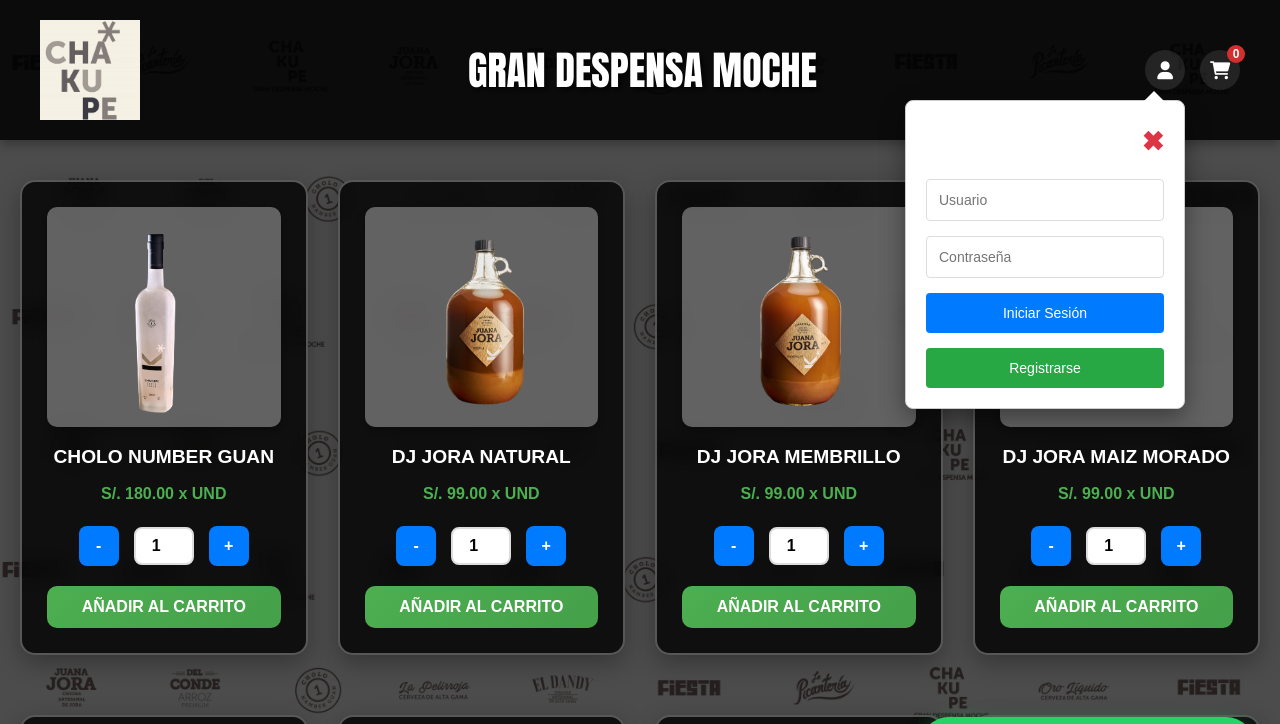
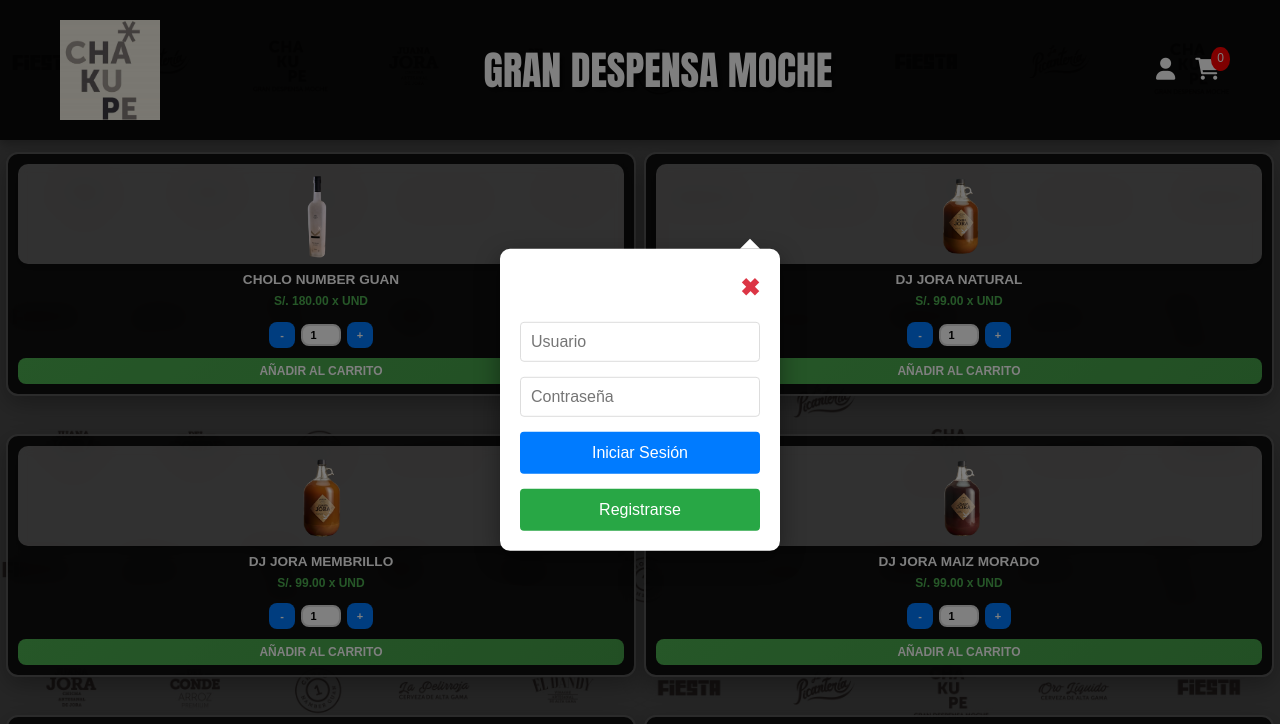
Before and after one commit to CESIL20/GRAN_DESPENSA_MOCHE, a plain HTML site: page index.html in a window 1280 px wide. Both pictures are taken after a click on the icon 1165 px from the left and 70 px from the top of the page. Shown: the top 724 px of the page. Drawn offline with Linux system fonts and the light colour scheme.

Commit message:
Update index.html

```diff
--- a/index.html
+++ b/index.html
@@ -62,13 +62,13 @@
     justify-content: space-between;
     align-items: center;
     flex-wrap: nowrap;
-    gap: 15px;
-    padding: 10px 0;
+    gap: 20px; /* un poquito más de aire */
+    padding: 10px 20px;
 }
 
 /* Logo */
 .logo-container {
-    order: 1;
+    flex: 0 0 auto; /* evita que se estire */
     display: flex;
     align-items: center;
 }
@@ -88,9 +88,8 @@
 
 /* Título */
 .titulo {
-    order: 2;
+    flex: 1; /* ocupa espacio central */
     text-align: center;
-    flex-grow: 1;
 }
 
 .titulo h1 {
@@ -99,55 +98,39 @@
     font-size: 2.5em;
     margin: 0;
     text-shadow: 3px 3px 6px rgba(0, 0, 0, 0.8);
+    white-space: nowrap; /* evita que salte de línea */
+    overflow: hidden;
+    text-overflow: ellipsis; /* pone "..." si es demasiado largo */
 }
 
 /* Iconos de usuario y carrito */
 .user-cart {
-    order: 3;
+    flex: 0 0 auto; /* que no se expanda */
     display: flex;
     align-items: center;
-    gap: 15px;
+    gap: 20px; /* espacio entre íconos */
     color: white;
     position: relative;
     z-index: 100;
 }
 
 .user-icon, .cart-icon {
+    cursor: pointer;
+    font-size: 22px;
     position: relative;
-    width: 40px;
-    height: 40px;
-    font-size: 18px;
-    cursor: pointer;
-    border-radius: 50%;
-    background-color: rgba(255, 255, 255, 0.1);
-    transition: all 0.3s;
-    display: flex;
-    align-items: center;
-    justify-content: center;
-    z-index: 101;
-}
-
-.user-icon:hover, .cart-icon:hover {
-    background-color: rgba(255, 255, 255, 0.2);
-    transform: scale(1.1);
 }
 
 .cart-count {
     position: absolute;
     top: -5px;
-    right: -5px;
-    background-color: #d32f2f;
+    right: -10px;
+    background: red;
     color: white;
     font-size: 12px;
-    min-width: 18px;
-    height: 18px;
+    padding: 2px 6px;
     border-radius: 50%;
-    font-weight: bold;
-    display: flex;
-    align-items: center;
-    justify-content: center;
-    line-height: 1;
-}
+}
+
 
 #logout-btn {
     background-color: #dc3545;
@@ -165,24 +148,35 @@
     background-color: #c82333;
 }
 
-/* Login Popup */
 .user-auth {
-    position: absolute;
-    top: 50px;
-    right: 0;
-    background-color: white;
-    border: 1px solid #ccc;
+ position: fixed;
+  top: 50%;
+  left: 50%;
+  transform: translate(-50%, -50%);
+  background: #fff;
   padding: 20px;
-    border-radius: 8px;
+  border-radius: 10px;
   box-shadow: 0 8px 25px rgba(0,0,0,0.4);
   display: none;
   flex-direction: column;
   gap: 15px;
-    z-index: 100;
+  z-index: 1001; /* más alto que el overlay */
   min-width: 280px;
+  max-width: 90%;
   color: #333;
-    backdrop-filter: blur(5px);
-}
+}
+
+.overlay {
+  position: fixed;
+  top: 0;
+  left: 0;
+  width: 100%;
+  height: 100%;
+  background: rgba(0,0,0,0.5);
+  display: none;
+  z-index: 999;
+}
+
 
 .user-auth::before {
     content: '';
@@ -204,10 +198,11 @@
 }
 
 .user-auth input {
-    padding: 12px;
+    width: 100%;
+    padding: 10px;
     border: 1px solid #ddd;
     border-radius: 4px;
-    font-size: 14px;
+    font-size: 16px;
 }
 
 .user-auth button {
@@ -217,7 +212,8 @@
     border: none;
     border-radius: 4px;
     cursor: pointer;
-    font-size: 14px;
+    width: 100%;
+    font-size: 16px;
     transition: background-color 0.3s;
 }
 
@@ -923,22 +919,19 @@
     }
     /* Popup de login en móvil */
     .user-auth {
-        position: fixed;
-        top: 50%;
-        left: 50%;
-        transform: translate(-50%, -50%);
-        right: auto;
-        width: 50%;
-        max-width: 200px;
-        z-index: 100;
-    }
-
-    .user-auth::before {
-        display: none;
-    }
-    #logout-btn {
-        padding: 6px 10px;
-        font-size: 11px;
+    width: 90%;             /* ocupa casi todo el ancho */
+    max-width: 320px;
+    padding: 10px;
+  }
+  .user-auth input {
+    font-size: 0.8em;
+    padding: 10px;
+  }
+
+  .user-auth button {
+    font-size: 0.8em;
+    padding: 10px;
+  }
 }
 
     /* Productos optimizados para 375px */
@@ -1057,7 +1050,7 @@
         width: 32px;
         height: 32px;
     }
-}
+
 
 /* Para pantallas muy pequeñas (menos de 350px) */
 @media (max-width: 350px) {
@@ -1081,17 +1074,34 @@
 
 <header class="main-header">
   <div class="header-inner">
+    <!-- Logo -->
     <div class="logo-container">
       <img src="logochakupe.jpg" alt="Logo de chakupe">
     </div>
 
+    <!-- Título -->
     <div class="titulo">
       <h1>GRAN DESPENSA MOCHE</h1>
     </div>
 
+    <!-- User + Carrito -->
     <nav class="user-cart">
       <div class="user-icon">
         <i class="fas fa-user" onclick="toggleLogin()"></i>
+      </div>
+
+      <div class="cart-icon">
+        <i class="fas fa-shopping-cart" onclick="mostrarCarrito()"></i>
+        <span class="cart-count" id="cart-count">0</span>
+      </div>
+
+      <button id="logout-btn" onclick="cerrarSesion()">Cerrar sesión</button>
+    </nav>
+  </div>
+</header>
+
+<!-- Popup de login flotante (FUERA del header/nav) -->
+<div class="overlay" id="overlay"></div>
 <div class="user-auth" id="login-popup">
   <span class="cerrar" onclick="toggleLogin()">✖</span>
   <input type="text" id="usuario" placeholder="Usuario">
@@ -1099,15 +1109,7 @@
   <button onclick="validarLogin()">Iniciar Sesión</button>
   <button onclick="toggleRegister()">Registrarse</button>
 </div>
-            </div>
-            <div class="cart-icon">
-                <i class="fas fa-shopping-cart" onclick="mostrarCarrito()"></i>
-                <span class="cart-count" id="cart-count">0</span>
-            </div>
-            <button id="logout-btn" onclick="cerrarSesion()">Cerrar sesión</button>
-        </nav>
-    </div>
-</header>
+
 
 <main class="precio-container" id="productos">
     <div class="precio-item" data-product-id="1" data-product-name="CHOLO NUMBER GUAN" data-product-price="180.00">
@@ -1241,6 +1243,16 @@
         </button>
         <button class="cerrar-cart-btn" onclick="cerrarCarrito()">Cerrar</button>
     </div>
+</div>
+<!-- Login Modal -->
+<div class="overlay"></div>
+<div class="user-auth" id="login-popup">
+  <span class="cerrar" onclick="toggleLogin()">✖</span>
+  <h3>Iniciar Sesión</h3>
+  <input type="text" id="usuario" placeholder="Usuario">
+  <input type="password" id="clave" placeholder="Contraseña">
+  <button onclick="validarLogin()">Iniciar Sesión</button>
+  <button onclick="toggleRegister()">Registrarse</button>
 </div>
 
 <a class="whatsapp-float" href="https://api.whatsapp.com/send?phone=51991198681&text=Hola!%20Me%20gustaría%20realizar%20un%20pedido." target="_blank">
@@ -1352,11 +1364,14 @@
 
    // Login y registro
 const loginPopup = document.getElementById("login-popup");
+const overlay = document.getElementById("overlay"); // <-- nuevo
 const logoutBtn = document.getElementById("logout-btn");
 
 window.toggleLogin = function() {
-        loginPopup.style.display = (loginPopup.style.display === "flex") ? "none" : "flex";
-    }
+    const isVisible = loginPopup.style.display === "flex";
+    loginPopup.style.display = isVisible ? "none" : "flex";
+    overlay.style.display = isVisible ? "none" : "block"; // <-- control overlay
+};
 
 window.validarLogin = function() {
     const user = document.getElementById('usuario').value;
@@ -1365,6 +1380,7 @@
     if (user === 'admin' && pass === '1234') {
         alert('¡Bienvenido a Despensa Chakupe!');
         loginPopup.style.display = "none";
+        overlay.style.display = "none"; // <-- ocultar overlay
         logoutBtn.style.display = "inline-block";
         isLoggedIn = true;
         // Limpiar campos
@@ -1373,7 +1389,7 @@
     } else {
         alert('Usuario o contraseña incorrectos.');
     }
-    }
+};
 
 window.toggleRegister = function() {
     const newUser = document.getElementById('usuario').value;
@@ -1382,12 +1398,13 @@
     if (newUser && newPass) {
         alert(`¡Registro exitoso! El usuario "${newUser}" ha sido creado. Ahora puedes iniciar sesión.`);
         loginPopup.style.display = "none";
+        overlay.style.display = "none"; // <-- ocultar overlay
         document.getElementById('usuario').value = '';
         document.getElementById('clave').value = '';
     } else {
         alert('Por favor, ingresa un usuario y una contraseña para registrarte.');
     }
-    }
+};
 
 window.cerrarSesion = function() {
     alert('Sesión cerrada.');
@@ -1397,27 +1414,12 @@
     carrito.length = 0;
     actualizarCarrito();
     cerrarCarrito();
-    }
-
-    // Cerrar popups al hacer clic fuera
-    document.addEventListener("click", function(e) {
-        const userIcon = document.querySelector(".user-icon");
-        const cartIcon = document.querySelector(".cart-icon");
-
-        // Cerrar login popup
-        if (loginPopup.style.display === "flex" &&
-            !loginPopup.contains(e.target) &&
-            !userIcon.contains(e.target)) {
+};
+
+// Cerrar popups al hacer clic en overlay
+overlay.addEventListener("click", function() {
     loginPopup.style.display = "none";
-        }
-
-        // Cerrar carrito
-        if (carritoDiv.style.display === "block" &&
-            !carritoDiv.contains(e.target) &&
-            !cartIcon.contains(e.target) &&
-            !e.target.classList.contains('add-to-cart')) {
-            cerrarCarrito();
-        }
+    overlay.style.display = "none";
 });
 
     // Enviar pedido por WhatsApp
```
Lines whose indentation alone changed are shown as unchanged.
